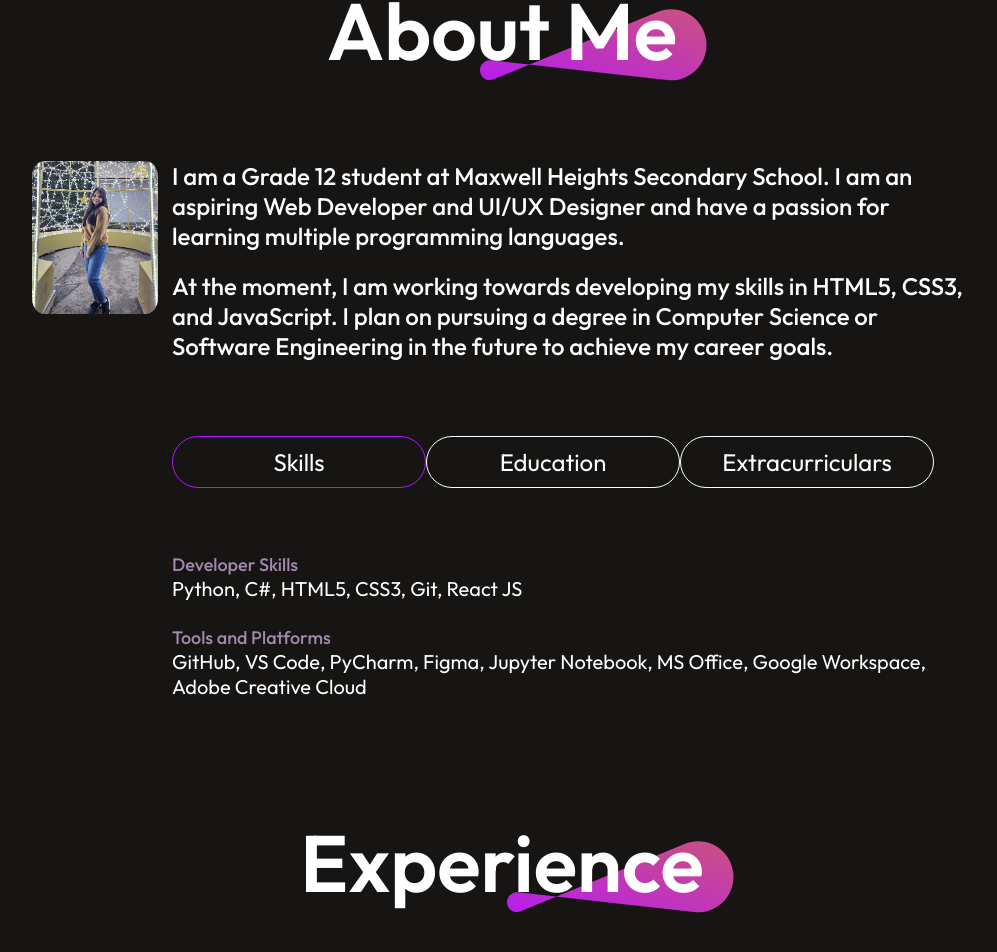
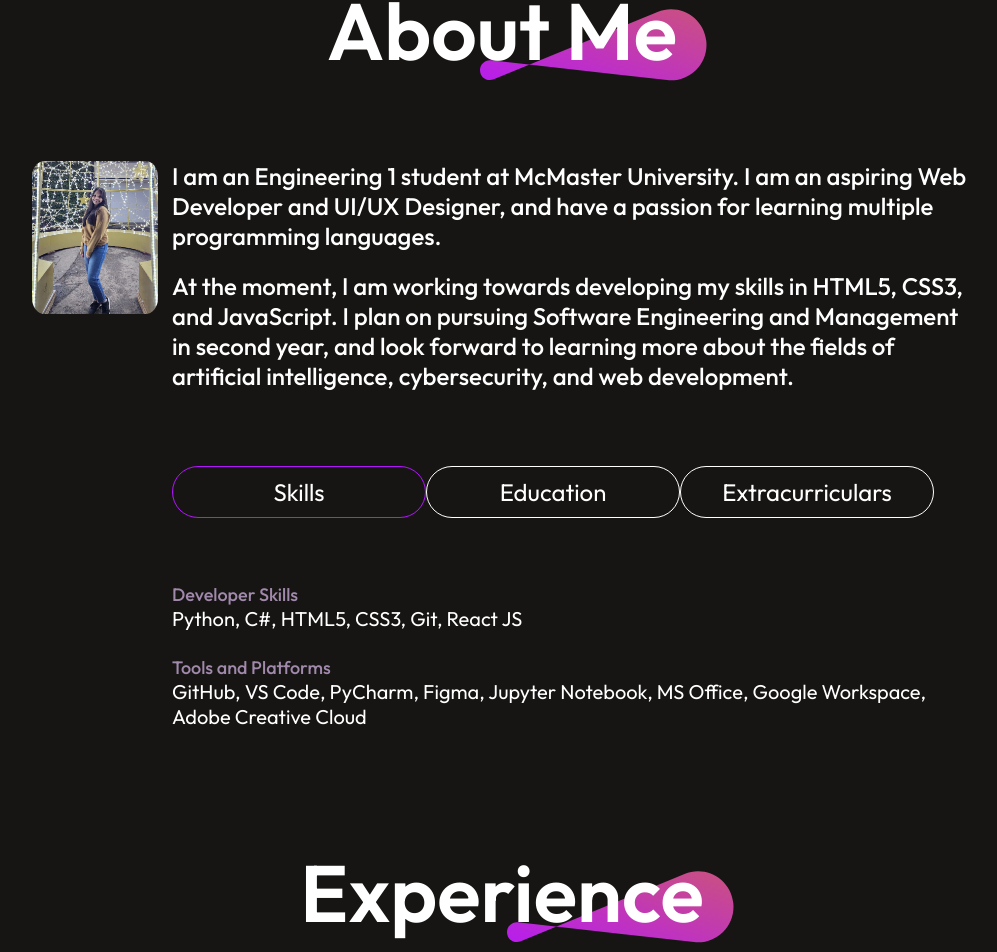
Before and after one commit to HarnoorSagar/my-personal-website, a React (Vite) app: page / in a window 1280 px wide. Shown: the part 1266-2218 px from the top of the page, without its empty margins (138-1135 px from the left). Built offline with nearby package versions, Linux system fonts and the light colour scheme.

Commit message:
updated description

```diff
--- a/src/Components/About/About.jsx
+++ b/src/Components/About/About.jsx
@@ -24,8 +24,8 @@ const toggleTab = (index) => {
             </div>
             <div className="about-right">
                 <div className="about-para">
-                    <p>I am a Grade 12 student at Maxwell Heights Secondary School. I am an aspiring Web Developer and UI/UX Designer and have a passion for learning multiple programming languages. </p>
-                    <p>At the moment, I am working towards developing my skills in HTML5, CSS3, and JavaScript. I plan on pursuing a degree in Computer Science or Software Engineering in the future to achieve my career goals.</p>
+                    <p>I am an Engineering 1 student at McMaster University. I am an aspiring Web Developer and UI/UX Designer, and have a passion for learning multiple programming languages. </p>
+                    <p>At the moment, I am working towards developing my skills in HTML5, CSS3, and JavaScript. I plan on pursuing Software Engineering and Management in second year, and look forward to learning more about the fields of artificial intelligence, cybersecurity, and web development.</p>
                 </div>
 
                 <div className="container">
```
